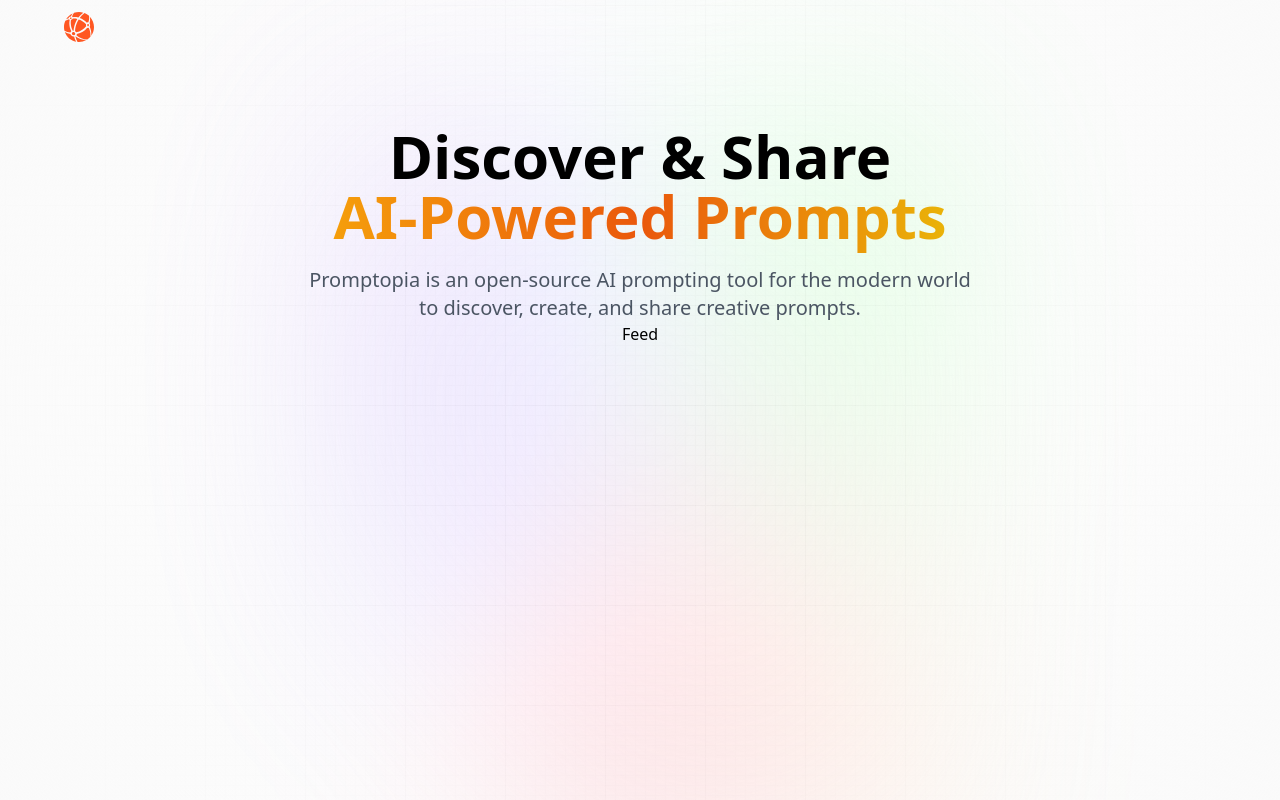
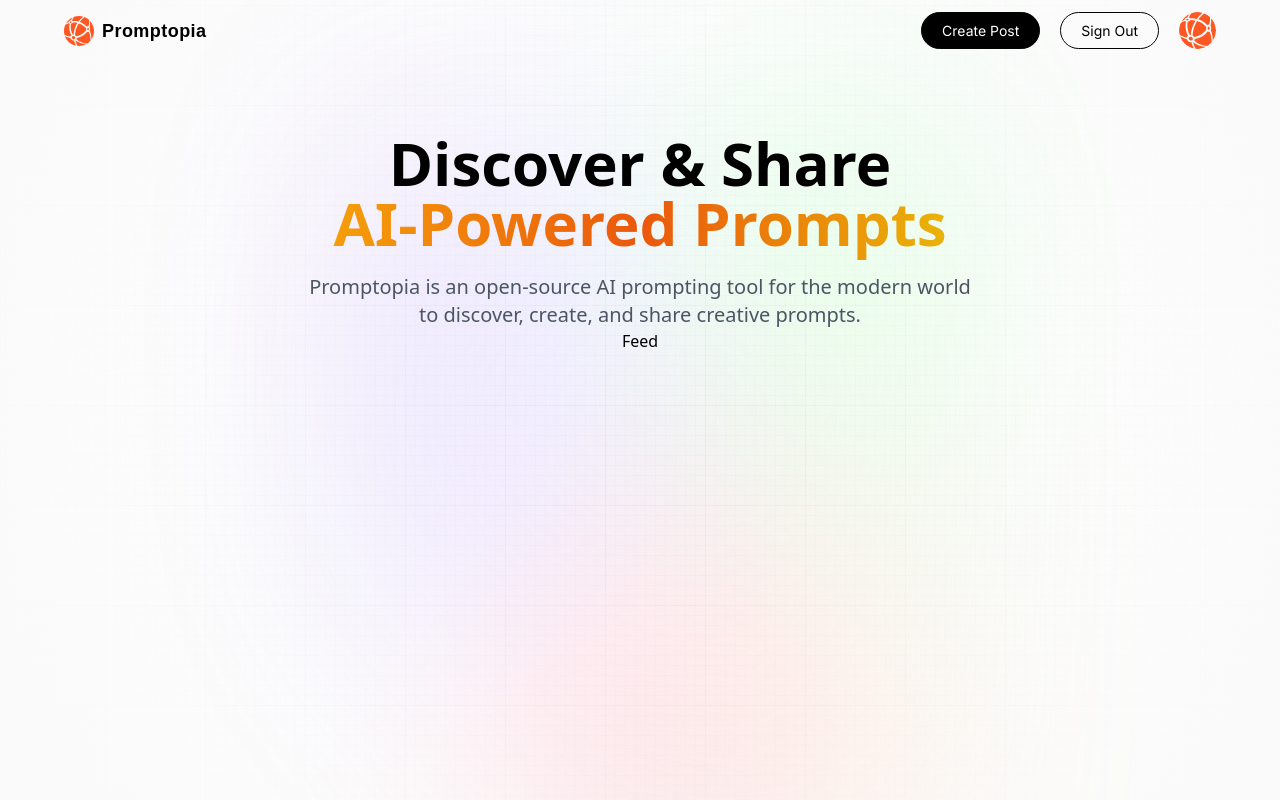
Before and after one commit to TheRobBrennan/nextjs-chatgpt-share-prompts, a Next.js app: page / in a window 1280 px wide. Built offline with nearby package versions, Linux system fonts and the light colour scheme.

Commit message:
Create the initial logged in view

```diff
--- a/components/Nav.jsx
+++ b/components/Nav.jsx
@@ -1,10 +1,12 @@
 "use client";
 import Link from "next/link";
 import Image from "next/image";
-// import { useState, useEffect } from "react";
-// import { signIn, signOut, useSession, getProviders } from "next-auth/react";
+import { useState, useEffect } from "react";
+import { signIn, signOut, useSession, getProviders } from "next-auth/react";
 
 const Nav = () => {
+  const isUserLoggedIn = true;
+
   return (
     <nav className="flex-between w-full mb-16 pt-3">
       <Link href="/" className="flex gap-2 flex-center">
@@ -15,7 +17,35 @@
           height={30}
           className="object-contain"
         />
+        <p className="logo_text">Promptopia</p>
       </Link>
+
+      {/* Desktop navigation */}
+      <div className="sm:flex hidden">
+        {isUserLoggedIn ? (
+          <div className="flex gap-3 md:gap-5">
+            <Link href={"/create-prompt"} className="black_btn">
+              Create Post
+            </Link>
+
+            <button type="button" onClick={signOut} className="outline_btn">
+              Sign Out
+            </button>
+
+            <Link href="/profile">
+              <Image
+                src={"/assets/images/logo.svg"}
+                width={37}
+                height={37}
+                className="rounded-full"
+                alt="Profile"
+              />
+            </Link>
+          </div>
+        ) : (
+          <></>
+        )}
+      </div>
     </nav>
   );
 };
```
